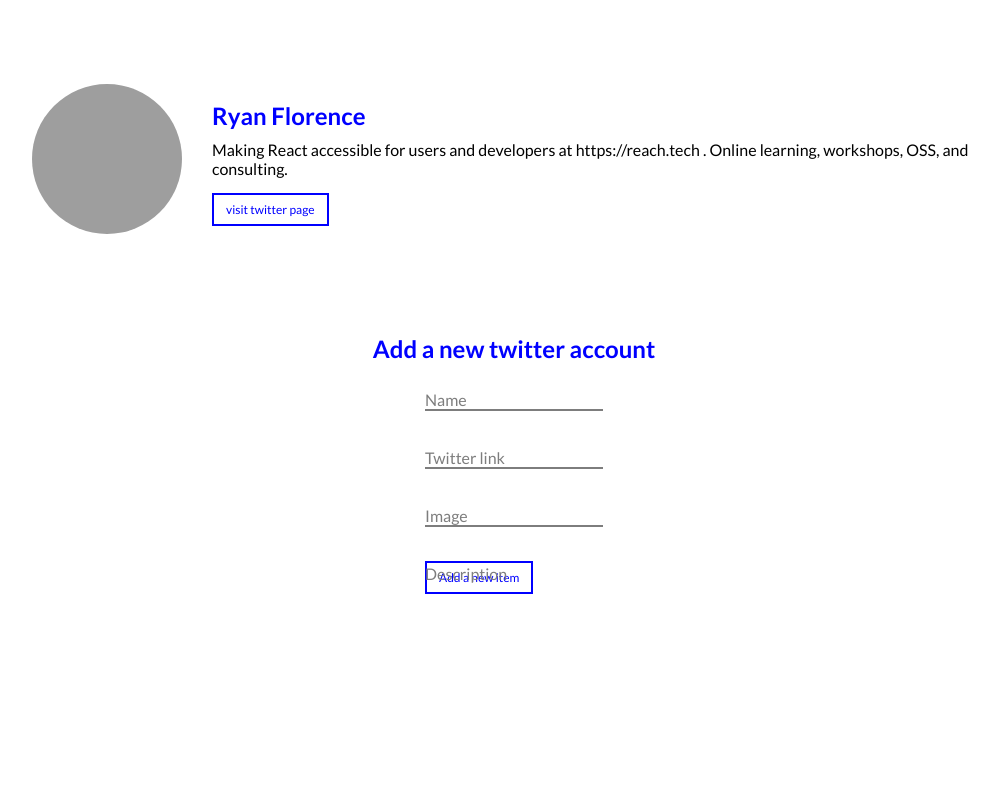
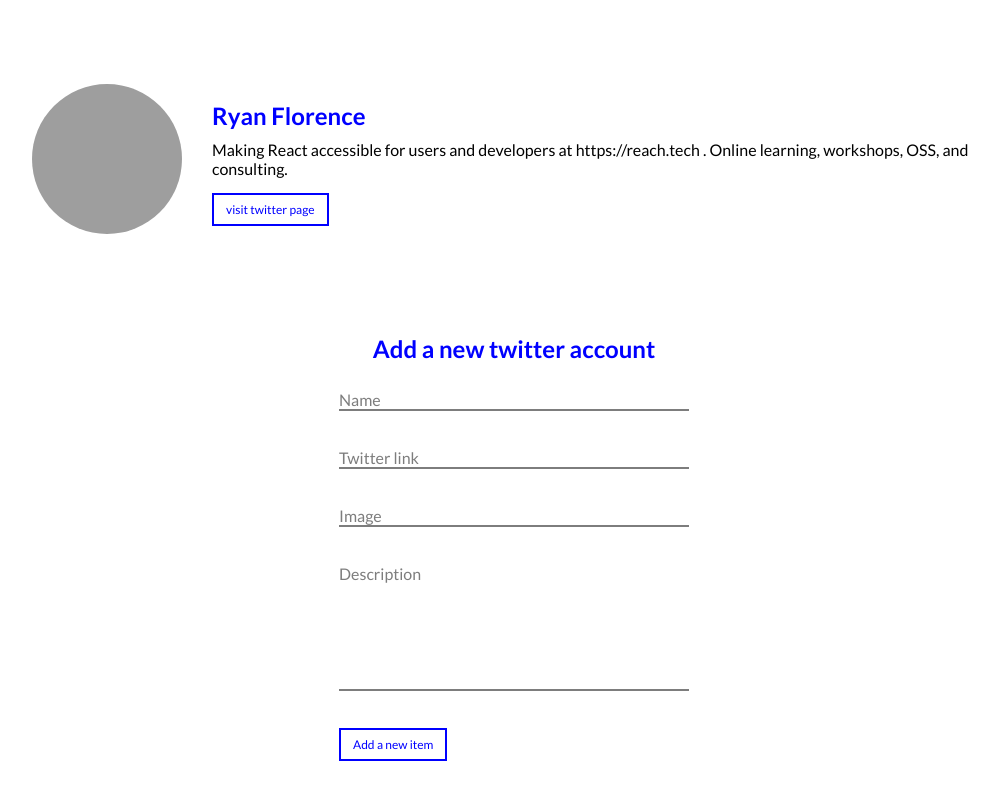
Before and after one commit to TZ-fn/react-course-helloroman, a React (Create React App) app: page / in a window 1280 px wide. Shown: the part 316-1116 px from the top of the page, without its empty margins (126-1125 px from the left). Before the commit the page ends 1010 px from the top, so only its background shows below. Built offline with nearby package versions, Linux system fonts and the light colour scheme; grey boxes are pictures that could not be loaded.

Commit message:
Fix error with description styling

```diff
--- a/src/components/Form/Form.js
+++ b/src/components/Form/Form.js
@@ -25,30 +25,10 @@
       />
 
       <Input
-        tag='text-area'
+        tag='textarea'
         name='description'
         label='Description'
       />
-
-      {/* <div className={styles.formItem}>
-        <input type='text' placeholder='Name' name='name' className={styles.input} required />
-        <label htmlFor='name' className={styles.label}>Name</label>
-      </div>
-
-      <div className={styles.formItem}>
-        <input type='text' placeholder='Link' name='link' className={styles.input} required />
-        <label htmlFor='link' className={styles.label}>Link</label>
-      </div>
-
-      <div className={styles.formItem}>
-        <input type='text' placeholder='Image' name='image' className={styles.input} />
-        <label htmlFor='image' className={styles.label}>Image</label>
-      </div>
-
-      <div className={styles.formItem}>
-        <textarea placeholder='Description' name='description' className={styles.textarea} required />
-        <label htmlFor='description' className={styles.label}>Description</label>
-      </div> */}
 
       <button type='submit' className={styles.button}>Add a new item</button>
     </form>
--- a/src/components/Input/Input.js
+++ b/src/components/Input/Input.js
@@ -8,7 +8,7 @@
     <Tag
       type='text'
       name={name}
-      className={Tag === 'text-area' ? styles.textarea : styles.input}
+      className={Tag === 'textarea' ? styles.textarea : styles.input}
       maxLength={maxLength}
       placeholder=' '
       required
--- a/src/components/Input/Input.module.scss
+++ b/src/components/Input/Input.module.scss
@@ -1,24 +1,18 @@
-.input {
+.input,
+.textarea {
   color: #585858;
   font-size: 16px;
   border: none;
   line-height: 22px;
-  width: 100%;
+  min-width: 350px;
   background: none;
   border-bottom: 2px solid #7d7d7d;
   margin-bottom: 10px;
 }
 
 .textarea {
-  min-width: 350px;
   resize: none;
-  min-height: 150px;
-  color: #585858;
-  font-size: 16px;
-  border: none;
-  line-height: 22px;
-  background: none;
-  border-bottom: 2px solid #7d7d7d;
+  min-height: 130px;
 }
 
 .label {
```
